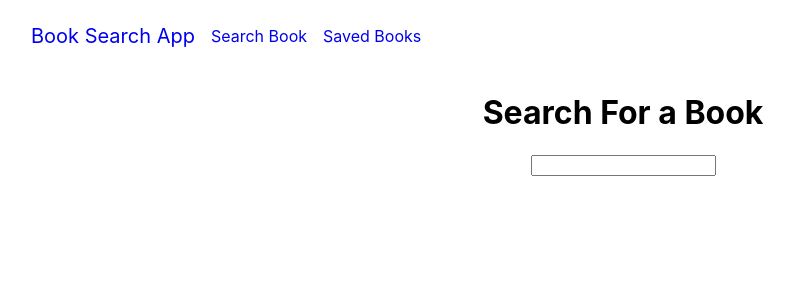
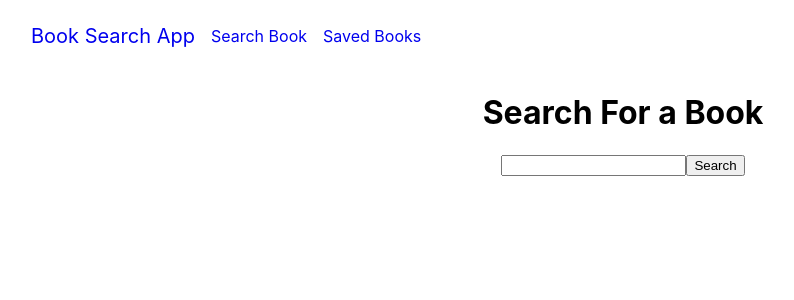
Before and after one commit to cwedwards9/book-app, a React (Create React App) app in the folder client/: page / in a window 1280 px wide. Shown: the top 300 px of the page, without its empty margins (17-811 px from the left). Built offline with nearby package versions, Linux system fonts and the light colour scheme.

Commit message:
Add form to search for a book, making a call to the backend which calls our Google Books api and returns results and saves in our state.

```diff
--- a/client/src/pages/BookSearchForm.js
+++ b/client/src/pages/BookSearchForm.js
@@ -1,17 +1,50 @@
 import React, { Component } from "react";
+import BookSearchResults from "./BookSearchResults";
+import { API } from "../utils/API";
 
 class BookSearchForm extends Component {
+    constructor(props) {
+        super(props);
+        this.state = { search: "", books: [] };
+        this.handleChange = this.handleChange.bind(this);
+        this.handleSubmit = this.handleSubmit.bind(this);
+    }
+    handleChange(evt) {
+        this.setState({
+            [evt.target.name] : evt.target.value
+        });
+    }
+    handleSubmit(evt) {
+        evt.preventDefault();
+
+        API.searchBooks(this.state.search)
+            .then(books => {
+                this.setState({ books: books.data });
+            })
+    }
+
     render() {
         return (
             <div className="BookSearchForm">
                 <h1>Search For a Book</h1>
-                <form>
+                <form onSubmit={this.handleSubmit}>
                     <input
                         type="text"
                         name="search"
-                        value=""
+                        value={this.state.search}
+                        onChange={this.handleChange}
                     />
+                    <button>Search</button>
                 </form>
+
+                {this.state.books.map(book => (
+                    <BookSearchResults
+                        key={book.id}
+                        id={book.id}
+                        info={book.volumeInfo}
+                    />
+                ))}
+
             </div>
         )
     }
```
